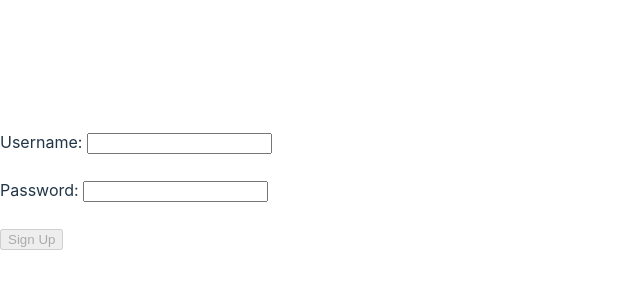
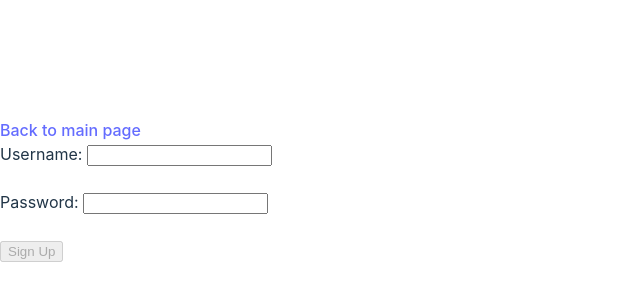
Before and after one commit to Kappa5400/Webdev_class, a React (Vite) app: page /signup in a window 1280 px wide. Shown: the part 210-510 px from the top of the page, without its empty margins (0-640 px from the left). Built offline with nearby package versions, Linux system fonts and the light colour scheme.

Commit message:
chore: finished part of mod 6

```diff
--- a/src/pages/Signup.jsx
+++ b/src/pages/Signup.jsx
@@ -1,7 +1,8 @@
 import { useState } from 'react'
 import { useMutation } from '@tanstack/react-query'
-import { useNavigate } from 'react-router-dom'
+import { useNavigate, Link } from 'react-router-dom'
 import { signup } from '../api/users.js'
+
 export function Signup() {
   const [username, setUsername] = useState('')
   const [password, setPassword] = useState('')
@@ -17,6 +18,7 @@
   }
   return (
     <form onSubmit={handleSubmit}>
+      <Link to='/'>Back to main page</Link>
       <div>
         <label htmlFor='create-username'>Username: </label>
         <input
```
